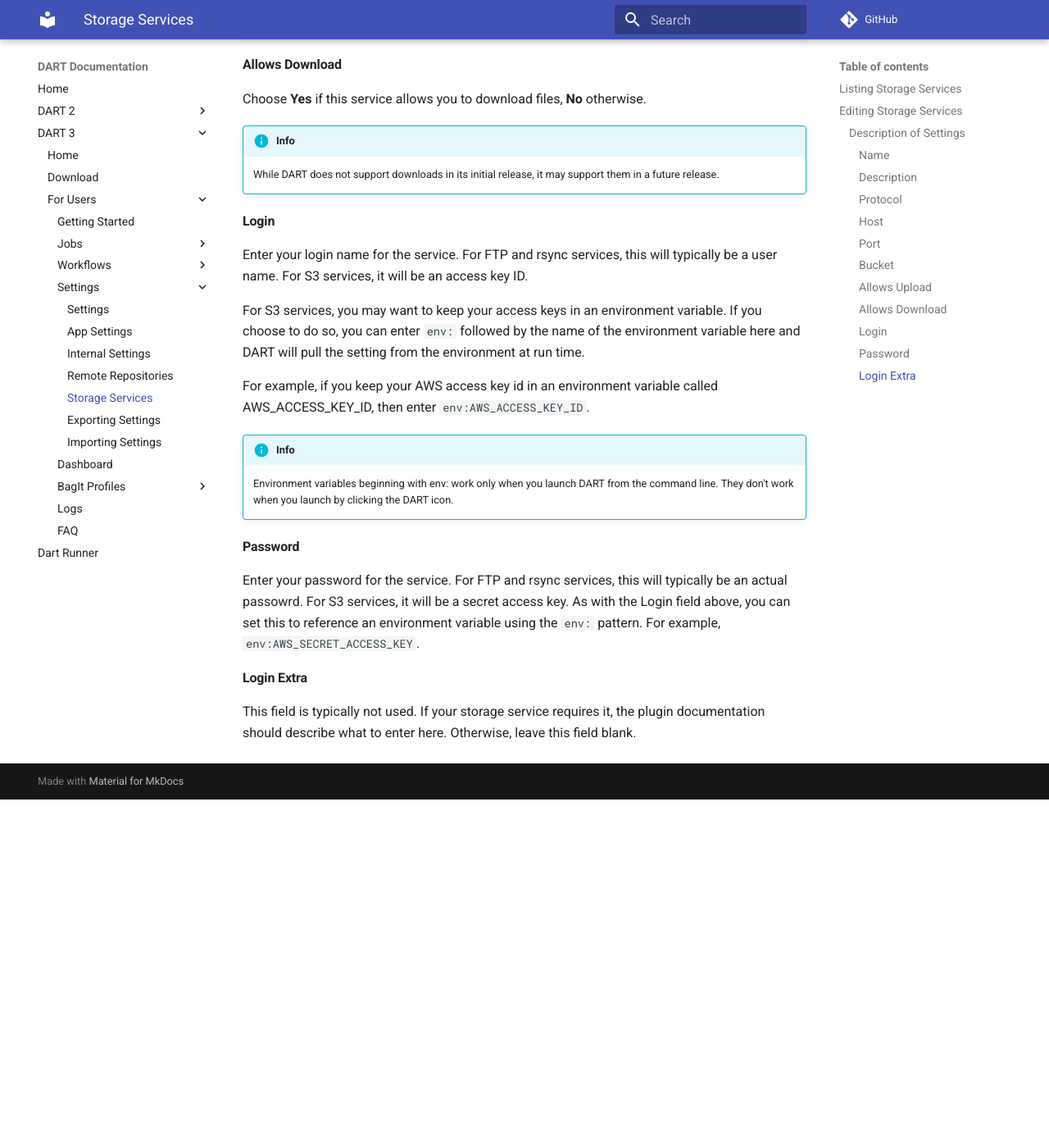
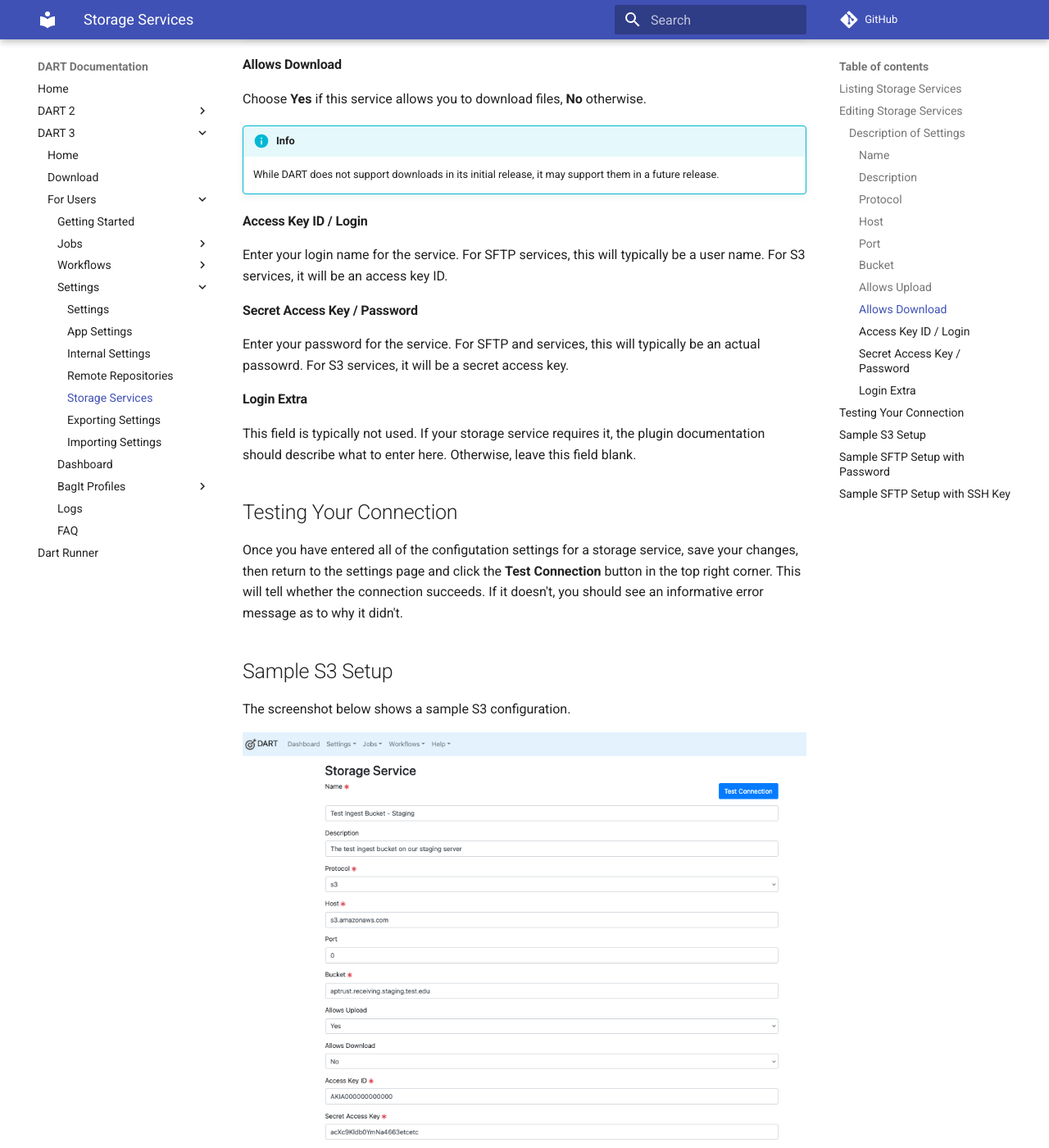
Before and after one commit to APTrust/dart-docs, an MkDocs documentation site: the page built from docs/dart3/users/settings/storage_services.md, in a window 1280 px wide and 1400 px high, scrolled down 2833 px. Shown: the whole window at 82% size. Built offline with MkDocs 1.6.1 and Material for MkDocs 9.7.7, drawn with Linux system fonts in a browser that asks for light colours; comment, search, counter and statistics services are not loaded; before the commit the page ends 3808 px from its top, so only the background shows below that; some of the changed text lies outside the part shown.

Commit message:
Updated settings docs for DART 3

```diff
--- a/docs/dart3/users/settings/storage_services.md
+++ b/docs/dart3/users/settings/storage_services.md
@@ -55,19 +55,33 @@
     While DART does not support downloads in its initial release, it may
     support them in a future release.
 
-#### Login
-Enter your login name for the service. For FTP and rsync services, this will typically be a user name. For S3 services, it will be an access key ID.
+#### Access Key ID / Login
+Enter your login name for the service. For SFTP services, this will typically be a user name. For S3 services, it will be an access key ID.
 
-For S3 services, you may want to keep your access keys in an environment variable. If you choose to do so, you can enter `env:` followed by the name of the environment variable here and DART will pull the setting from the environment at run time.
-
-For example, if you keep your AWS access key id in an environment variable called AWS_ACCESS_KEY_ID, then enter `env:AWS_ACCESS_KEY_ID`.
-
-!!! info
-    Environment variables beginning with env: work only when you launch DART from the command line.
-    They don't work when you launch by clicking the DART icon.
-
-#### Password
-Enter your password for the service. For FTP and rsync services, this will typically be an actual passowrd. For S3 services, it will be a secret access key. As with the Login field above, you can set this to reference an environment variable using the `env:` pattern. For example, `env:AWS_SECRET_ACCESS_KEY`.
+#### Secret Access Key / Password
+Enter your password for the service. For SFTP and services, this will typically be an actual passowrd. For S3 services, it will be a secret access key.
 
 #### Login Extra
 This field is typically not used. If your storage service requires it, the plugin documentation should describe what to enter here. Otherwise, leave this field blank.
+
+## Testing Your Connection
+
+Once you have entered all of the configutation settings for a storage service, save your changes, then return to the settings page and click the **Test Connection** button in the top right corner. This will tell whether the connection succeeds. If it doesn't, you should see an informative error message as to why it didn't.
+
+## Sample S3 Setup
+
+The screenshot below shows a sample S3 configuration.
+
+![Sample S3 storage service configuration](../../img/settings/storage_services/storage_s3.png)
+
+## Sample SFTP Setup with Password
+
+The screenshot below shows a sample SFTP configuration using a password.
+
+![Sample SFTP storage service configuration with password](../../img/settings/storage_services/storage_sftp_password.png)
+
+## Sample SFTP Setup with SSH Key
+
+The screenshot below shows a sample SFTP configuration using an SSH key. Note the path to the SSH key file.
+
+![Sample SFTP storage service configuration with SSH key](../../img/settings/storage_services/storage_sftp_key.png)
```
Also changed, not shown: docs/dart3/users/settings/app_settings.md (+14 -0 lines), docs/dart3/users/settings/internal_settings.md (+2 -0 lines), docs/dart3/users/settings/remote_repositories.md (+4 -1 lines), docs/dart3/img/settings/app_settings/list.png, docs/dart3/img/settings/storage_services/storage_s3.png (added), docs/dart3/img/settings/storage_services/storage_sftp_key.png (added), docs/dart3/img/settings/storage_services/storage_sftp_password.png (added).
